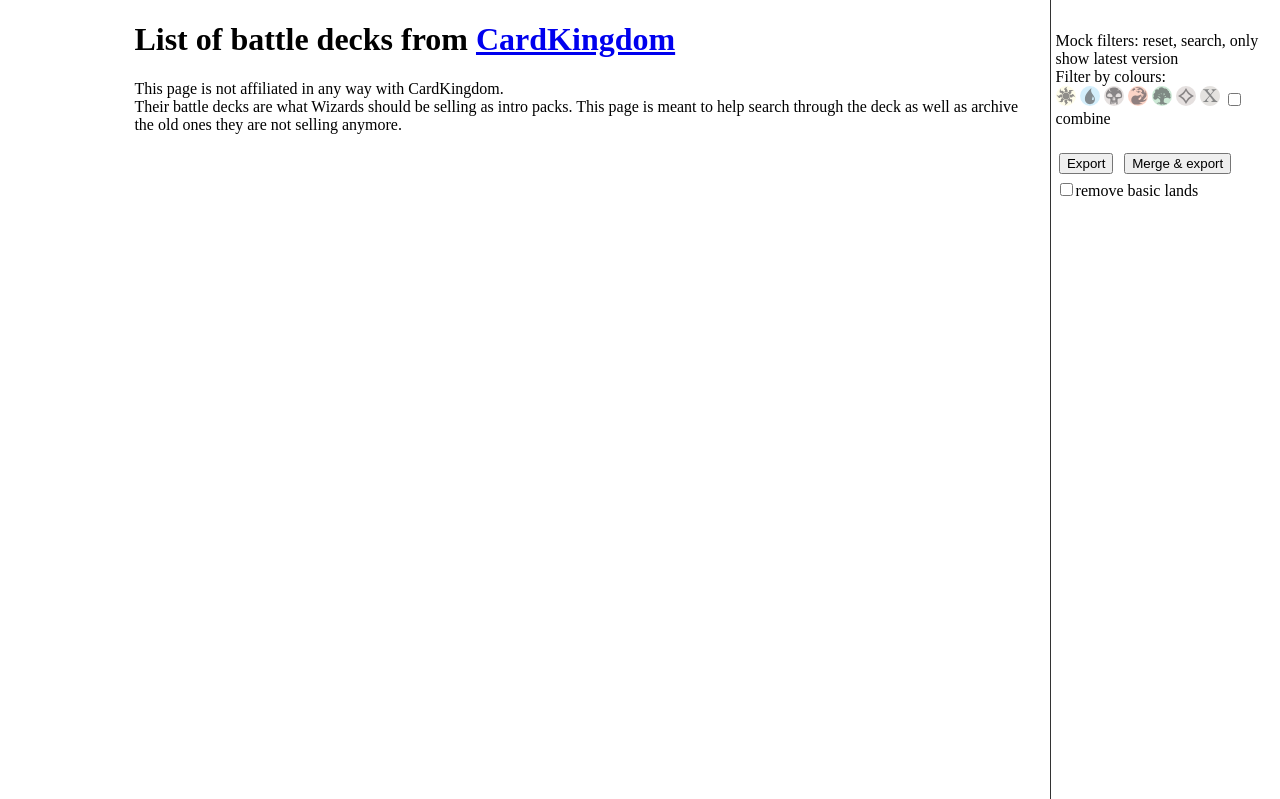
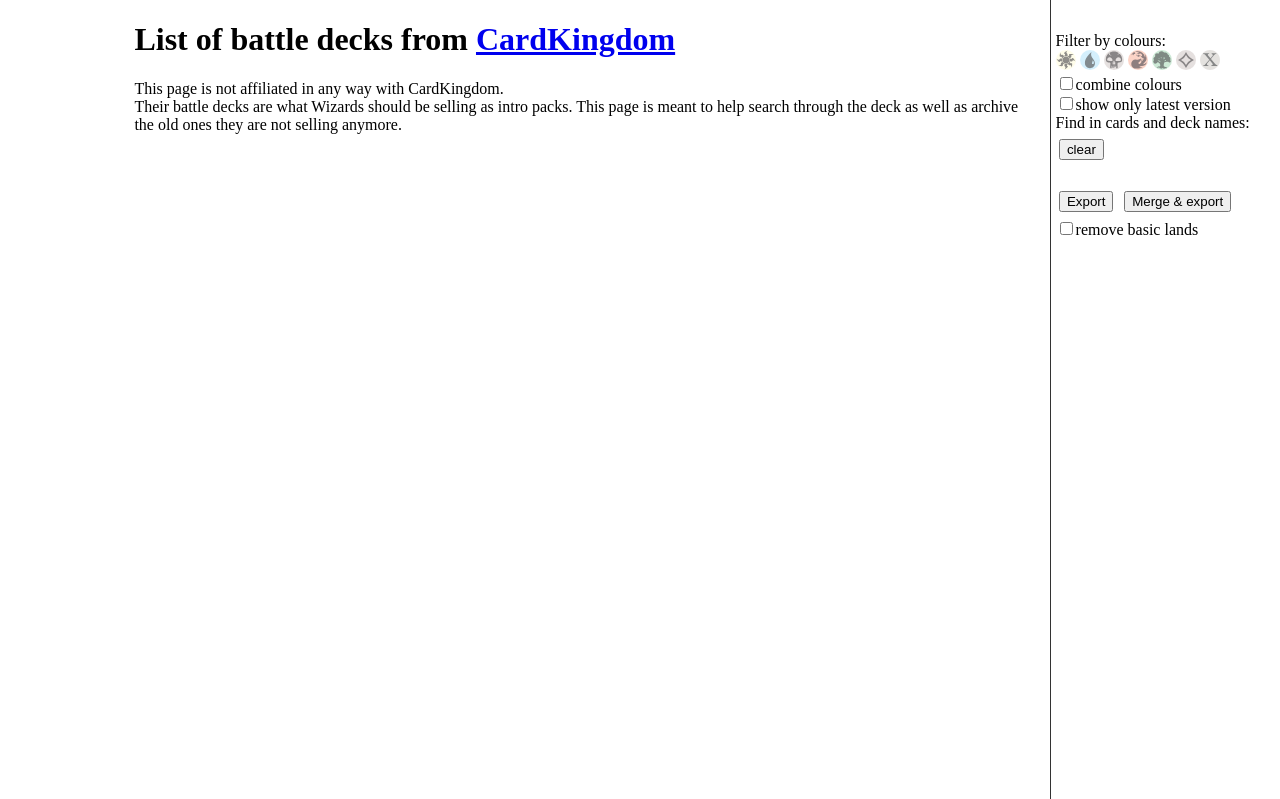
Before and after one commit to guiniol/battledecks, a Python web app: template templates/list.html in a window 1280 px wide. Shown: the top 799 px of the page. Run offline with Jinja, Linux system fonts and the light colour scheme; the template is opened without the code that fills it, so the values that code supplies are empty.

Commit message:
Add more filters

```diff
--- a/static/script.js
+++ b/static/script.js
@@ -30,12 +30,31 @@
     update_filter(e.parentElement);
 }
 
+function reset_filter(e) {
+    var children = e.children;
+    for (var idx = 0; idx < children.length; ++idx) {
+        var name = children[idx].tagName;
+        if (name == "IMG") {
+            children[idx].classList.remove("selectit");
+            children[idx].classList.remove("avoidit");
+        } else if (name == "INPUT") {
+            children[idx].checked = false;
+        }
+    }
+
+    var elems = document.getElementsByClassName("deck");
+    for (var idx = 0; idx < elems.length; ++idx) {
+            elems[idx].classList.remove("hideme");
+    }
+}
+
 function update_filter(e) {
     var elems = document.getElementsByClassName("deck");
     var childs = e.children;
     var showit = [];
     var hideit = [];
     var combine = document.getElementById("manaCB").checked;
+    var version = document.getElementById("versionCB").checked;
     for (var c = 0; c < childs.length; ++c) {
         if (childs[c].classList.contains("selectit")) {
             showit.push(childs[c].id)
@@ -44,6 +63,10 @@
         }
     }
     for (var idx = 0; idx < elems.length; ++idx) {
+        if (version && ("old" in elems[idx].attributes)) {
+            elems[idx].classList.add("hideme");
+            continue;
+        }
         var dc = elems[idx].attributes.dc.value;
         var found = false;
         for (var i = 0; i < hideit.length; ++i) {
--- a/templates/list.html
+++ b/templates/list.html
@@ -39,7 +39,6 @@
             {% endfor %}
         </div>
         <div class="floatmenu">
-            Mock filters: reset, search, only show latest version
             <div class="colourfilter">
                 Filter by colours:
                 <br/>
@@ -50,7 +49,14 @@
                 <img id="G" class="manafilter" src="{{ url_for('static', filename='img/G.svg') }}" onclick="toggle(this)"/>
                 <img id="C" class="manafilter" src="{{ url_for('static', filename='img/C.svg') }}" onclick="toggle(this)"/>
                 <img id="A" class="manafilter" src="{{ url_for('static', filename='img/A.svg') }}" onclick="toggle(this)"/>
-                <input id ="manaCB" type="checkbox" onclick="update_filter(this.parentElement)"/>combine
+                <br/>
+                <input id ="manaCB" type="checkbox" onclick="update_filter(this.parentElement)"/>combine colours
+                <br/>
+                <input id ="versionCB" type="checkbox" onclick="update_filter(this.parentElement)"/>show only latest version
+                <br/>
+                Find in cards and deck names:
+                <br/>
+                <button class="hitme" type="button" onclick="reset_filter(this.parentElement)">clear</button>
             </div>
             <br/>
             <div id="exportbuttons">
```
